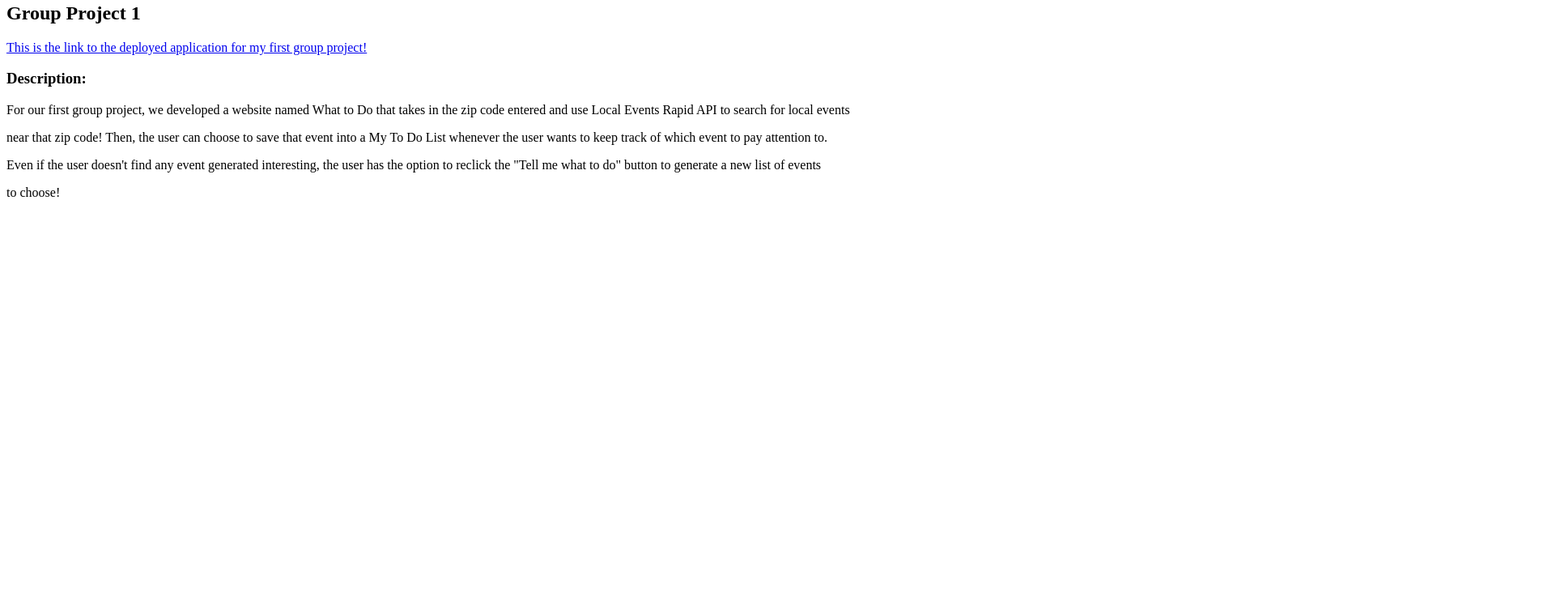
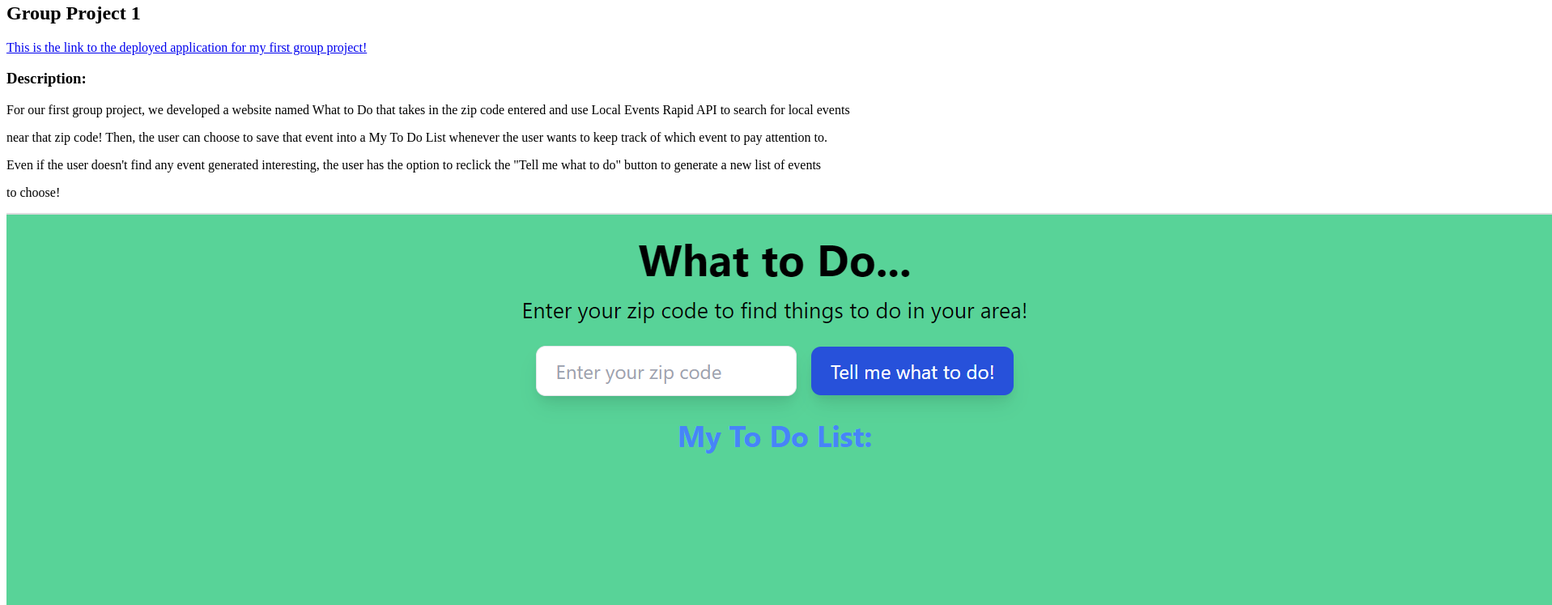
Before and after one commit to Fuvolution/my-portfolio, a plain HTML site: page index.html in a window 1280 px wide. Shown: the part 169-916 px from the top of the page at 81% size, 1917 px wide, since content can reach past the window. Before the commit the page ends 800 px from the top, so only its background shows below. Drawn offline with Linux system fonts and the light colour scheme.

Commit message:
Updated README and deployed portfolio

```diff
--- a/index.html
+++ b/index.html
@@ -19,6 +19,7 @@
             <p> near that zip code! Then, the user can choose to save that event into a My To Do List whenever the user wants to keep track of which event to pay attention to. </p>
             <p> Even if the user doesn't find any event generated interesting, the user has the option to reclick the "Tell me what to do" button to generate a new list of events </p>
             <p> to choose! </p>
+            <img src="group-project-1 deployed application image.png"> </img>
         </section>
     </body>
 </html>
```
Also changed, not shown: 1 other file.
